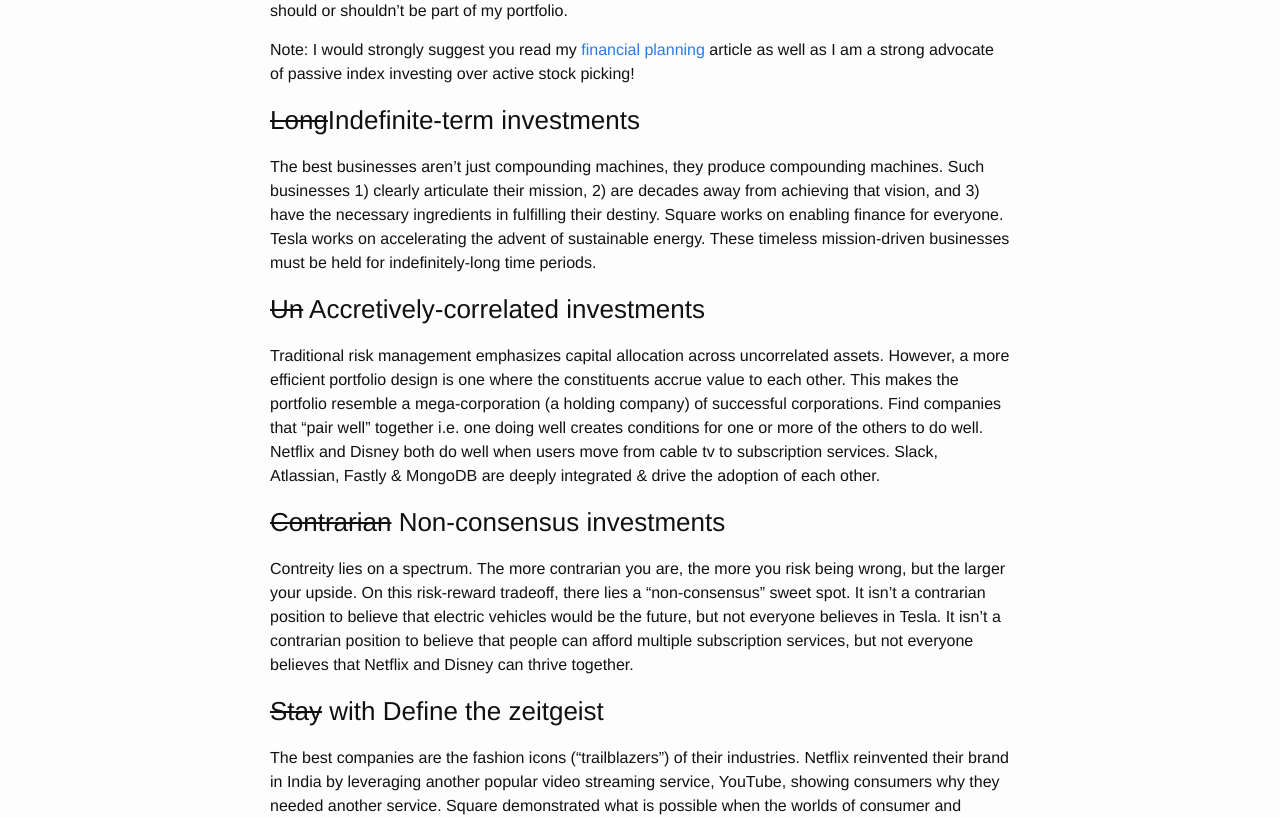
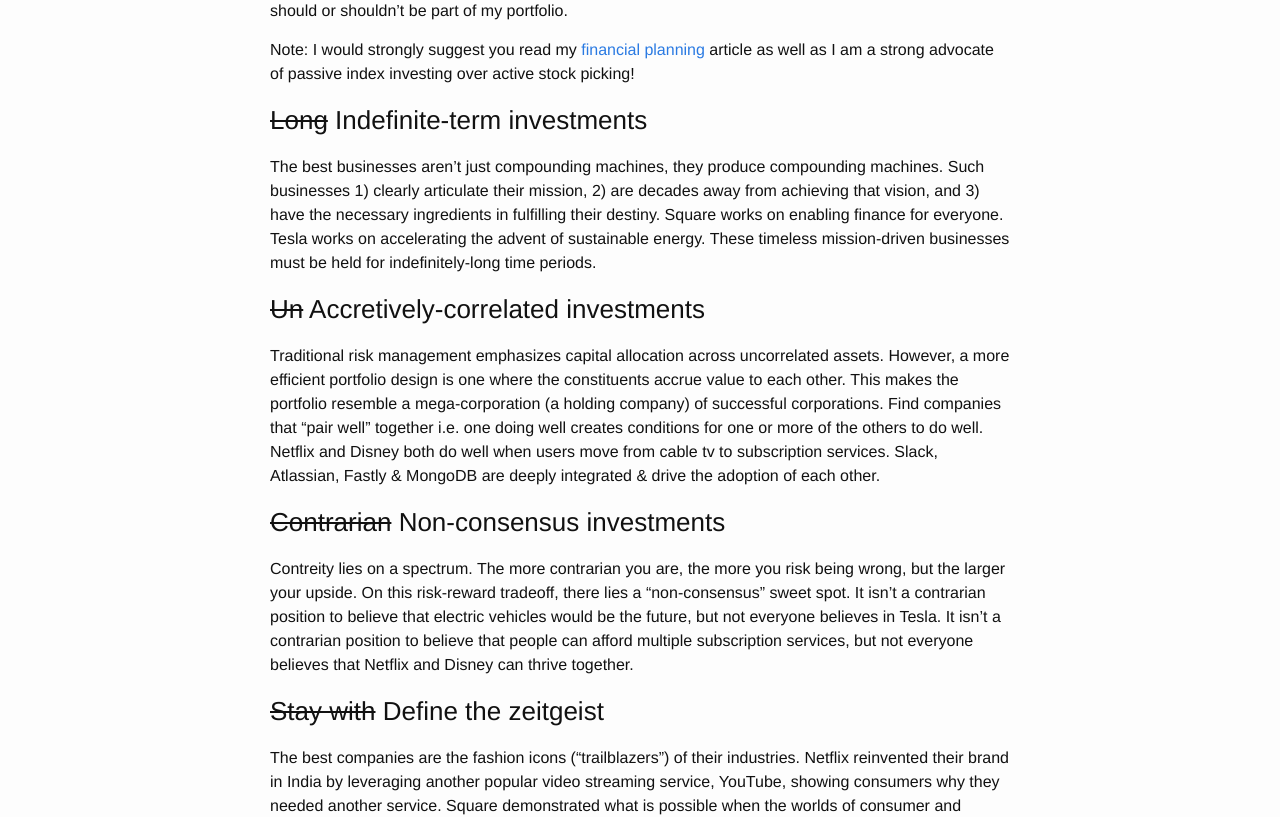
Before and after one commit to xenophene/xenophene.github.io, a Jekyll site: the page built from _posts/2021-01-07-investment-philosophy.markdown, in a window 1280 px wide. Shown: the part 225-1042 px from the top of the page. Built offline with Jekyll 4.4.1, drawn with Linux system fonts in a browser that asks for light colours.

```diff
--- a/_posts/2021-01-07-investment-philosophy.markdown
+++ b/_posts/2021-01-07-investment-philosophy.markdown
@@ -10,7 +10,7 @@ deciding what business should or shouldn't be part of my portfolio.
 Note: I would strongly suggest you read my [financial planning](http://xenophene.github.io/finance/2018/01/25/hands-of-financial-planning.html)
 article as well as I am a strong advocate of passive index investing over active stock picking!
 
-### ~~Long~~Indefinite-term investments ###
+### ~~Long~~ Indefinite-term investments ###
 The best businesses aren’t just compounding machines, they produce compounding machines. Such businesses 1) clearly articulate their mission, 2) are decades away from achieving that vision, and 3) have the necessary ingredients in fulfilling their destiny. Square works on enabling finance for everyone. Tesla works on accelerating the advent of sustainable energy. These timeless mission-driven businesses must be held for indefinitely-long time periods.
 
 ### ~~Un~~ Accretively-correlated investments ###
@@ -19,7 +19,7 @@ Traditional risk management emphasizes capital allocation across uncorrelated as
 ### ~~Contrarian~~ Non-consensus investments ###
 Contreity lies on a spectrum. The more contrarian you are, the more you risk being wrong, but the larger your upside. On this risk-reward tradeoff, there lies a "non-consensus" sweet spot. It isn’t a contrarian position to believe that electric vehicles would be the future, but not everyone believes in Tesla. It isn't a contrarian position to believe that people can afford multiple subscription services, but not everyone believes that Netflix and Disney can thrive together.
 
-### ~~Stay~~ with Define the zeitgeist ###
+### ~~Stay with~~ Define the zeitgeist ###
 The best companies are the fashion icons ("trailblazers") of their industries. Netflix reinvented their brand in India by leveraging another popular video streaming service, YouTube, showing consumers why they needed another service. Square demonstrated what is possible when the worlds of consumer and business finance collide. Tesla made electric cars boring but still cooler than gasoline cars. Instagram is how the world expresses itself.
 
 
```
